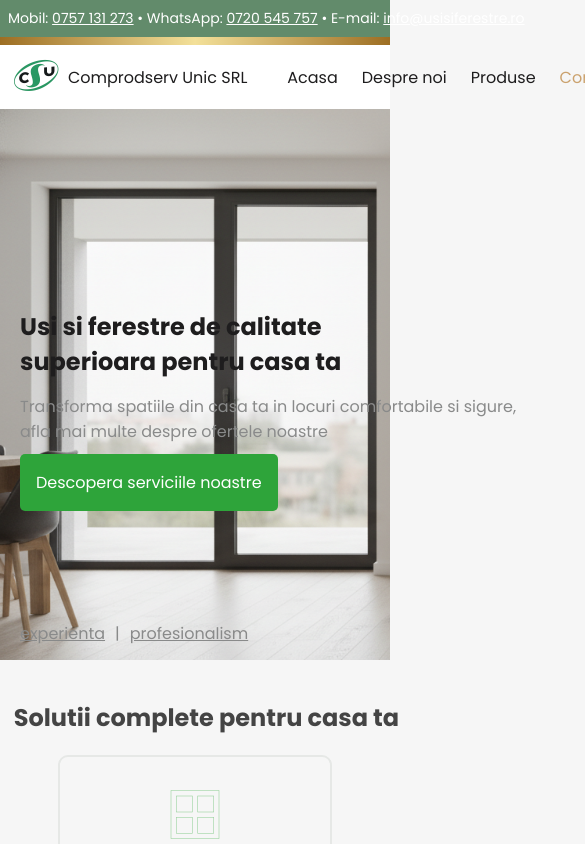
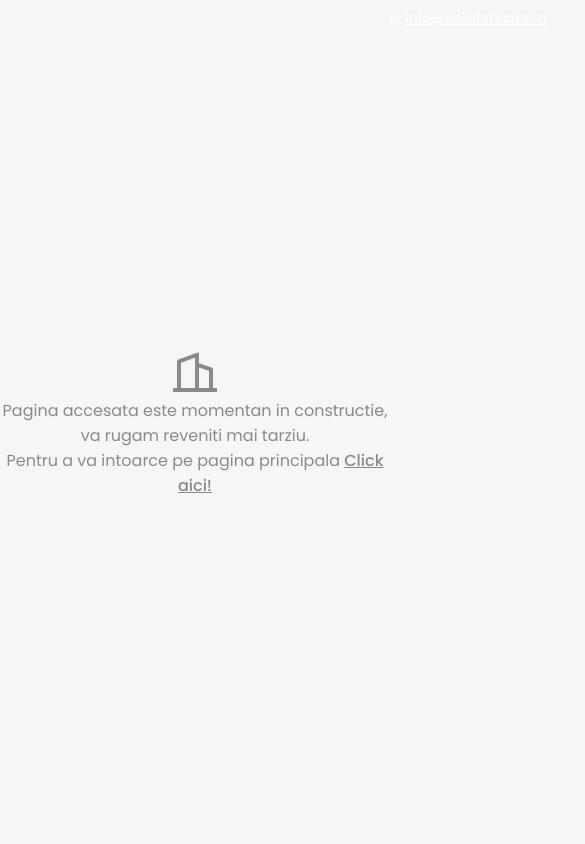
Before and after one commit to raul-mates/usi-si-ferestre, an Angular app: page /contact in a window 390 px wide. Shown: the top 844 px of the page, 585 px wide, since content can reach past the window. Built offline with nearby package versions, Linux system fonts and the light colour scheme.

Commit message:
various changes, mobile responsive, whatsapp linking

```diff
--- a/src/app/app.scss
+++ b/src/app/app.scss
@@ -1,5 +1,5 @@
 .sticky-nav-bar {
   position: sticky;
   top: 0;
-  z-index: 9999;
+  z-index: 999;
 }
--- a/src/app/pages/homepage/homepage.html
+++ b/src/app/pages/homepage/homepage.html
@@ -2,9 +2,8 @@
   <section class="homepage__image-and-text-container">
     <div class="homepage__hero-container">
       <h1 class="homepage__hero-container__header">Usi si ferestre de calitate<br>superioara pentru casa ta</h1>
-      <p>Transforma spatiile din casa ta in locuri comfortabile si sigure,
-        <br> afla mai multe despre ofertele noastre
-      </p>
+      <p class="homepage__hero-container__text">Transforma spatiile din casa ta in locuri comfortabile si sigure, afla
+        mai multe despre ofertele noastre</p>
       <input class="homepage__hero-container__button" type="button" value="Descopera serviciile noastre">
       <div class="homepage__hero-container__links-container">
         <p class="homepage__hero-container__links-container--link" routerLink="">experienta</p>
--- a/src/app/pages/homepage/homepage.scss
+++ b/src/app/pages/homepage/homepage.scss
@@ -60,6 +60,15 @@
   &__hero-container {
     padding: 14px 20px;
 
+    &__text {
+      width: 520px;
+      white-space: wrap;
+      @media only screen and (max-width: 640px) {
+        width: 425px;
+      }
+    }
+
+
     &__header {
       margin-bottom: 15px;
       color: colors.$main-text-color;
--- a/src/app/pages/under-construction/under-construction.html
+++ b/src/app/pages/under-construction/under-construction.html
@@ -1,3 +1,5 @@
-<div>
-
+<div class="under-construction">
+  <i class="ri-building-2-line" style="font-size: 48px"></i>
+  <p>Pagina accesata este momentan in constructie, va rugam reveniti mai tarziu.</p>
+  <p>Pentru a va intoarce pe pagina principala <a routerLink="/homepage">Click aici!</a></p>
 </div>
--- a/src/app/pages/under-construction/under-construction.scss
+++ b/src/app/pages/under-construction/under-construction.scss
@@ -0,0 +1,22 @@
+@use "../../../assets/styles/colors";
+
+.under-construction {
+  position: absolute;
+  top: 0;
+  left: 0;
+  right: 0;
+  bottom: 0;
+  z-index: 9999;
+  background-color: colors.$main-background-color;
+  text-align: center;
+  align-content: center;
+
+  & a {
+    text-decoration: underline;
+    font-weight: 500;
+  }
+
+  &, a, p {
+    white-space: wrap;
+  }
+}
--- a/src/app/shared/components/contact-info/contact-info-bar.html
+++ b/src/app/shared/components/contact-info/contact-info-bar.html
@@ -1,12 +1,13 @@
 <section class="contact-info-container">
-  <p class="contact-info-container__info-text">
-    Mobil:
-    <a href="tel:+40757131273"><span style="text-decoration: underline">0757 131 273</span></a>
-    • WhatsApp:
-    <a href="https://wa.me/0720545757"><span style="text-decoration: underline">0720 545 757</span></a>
-    • E-mail:
+    <a href="tel:+40757131273">
+      • Mobil: <span style="text-decoration: underline">0757 131 273</span>
+    </a>
+
+    <a href="https://wa.me/40720545757">
+      • Whatsapp: <span style="text-decoration: underline">0720 545 757</span>
+    </a>
+
     <a class="contact-info-container__info-text--mail" href="mailto:info@usisiferestre.ro">
-      <span style="text-decoration: underline">info@usisiferestre.ro</span>
+      • E-mail: <span style="text-decoration: underline">info@usisiferestre.ro</span>
     </a>
-  </p>
 </section>
--- a/src/app/shared/components/contact-info/contact-info-bar.scss
+++ b/src/app/shared/components/contact-info/contact-info-bar.scss
@@ -1,12 +1,17 @@
 @use "../../../../assets/styles/colors";
 
 .contact-info-container {
+  display: flex;
+  background-color: colors.$primary-green-color;
+  color: colors.$white;
+  font-size: 14px;
+  padding: 8px;
+  gap: 10px;
+
   &__info-text {
     margin: 0;
     padding: 8px;
-    background-color: colors.$primary-green-color;
     color: colors.$white;
-    font-size: 14px;
 
     &--mail {
       color: colors.$white;
--- a/src/app/shared/components/nav-bar/nav-bar.scss
+++ b/src/app/shared/components/nav-bar/nav-bar.scss
@@ -6,6 +6,7 @@
   position: sticky;
   background-color: colors.$white;
   color: colors.$main-text-color;
+  height: 64px;
 
   &__logo {
     cursor: pointer;
@@ -22,6 +23,10 @@
 
     @media only screen and (max-width: 1024px) {
       width: 98%;
+    }
+
+    @media only screen and (max-width: 646px) {
+      display: none;
     }
   }
 
--- a/src/app/shared/components/small-card/small-card.scss
+++ b/src/app/shared/components/small-card/small-card.scss
@@ -6,6 +6,10 @@
   border-radius: 10px;
   width: 250px;
   height: 292px;
+
+  @media only screen and (max-width: 370px) {
+    width: auto;
+  }
 
   &__icon-container {
     width: 100%;
```
Also changed, not shown: src/app/app.routes.ts (+4 -3 lines), src/app/pages/under-construction/under-construction.ts (+5 -2 lines), public/under-construction-img.jpg.
